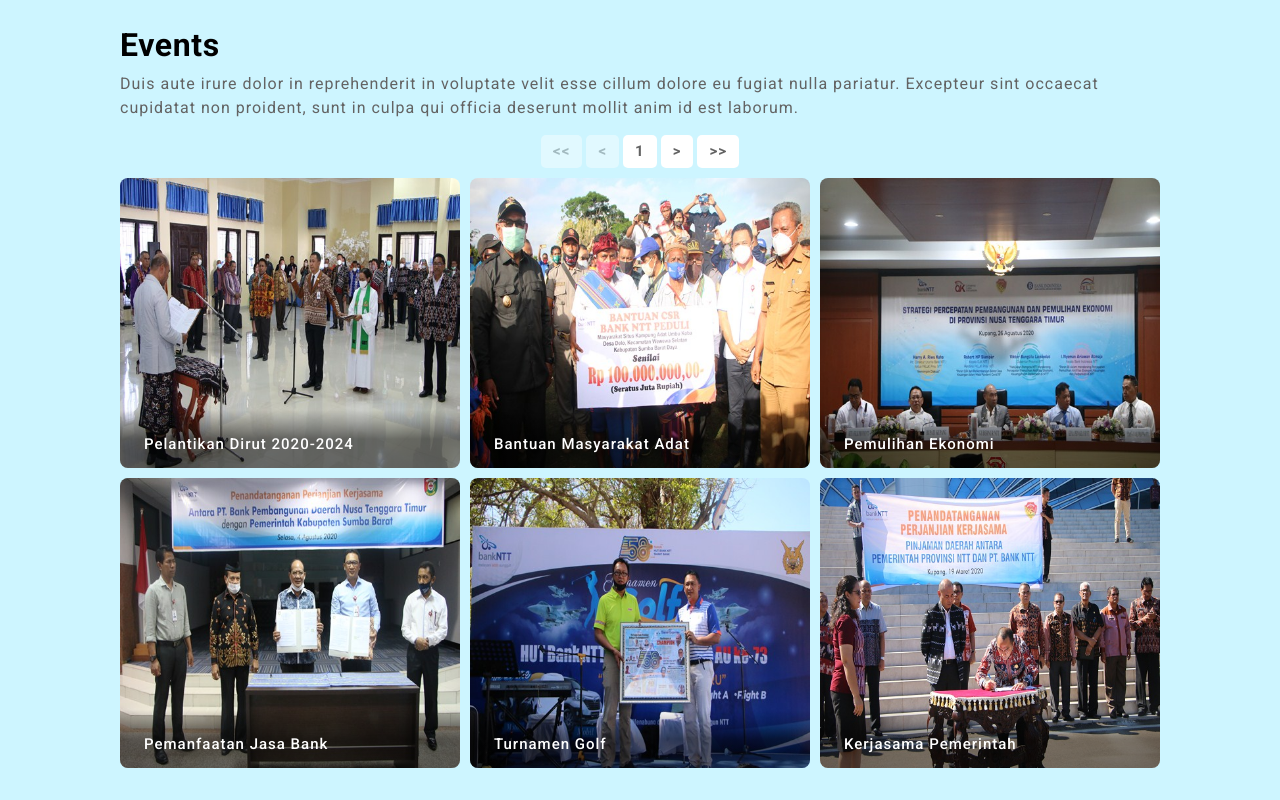
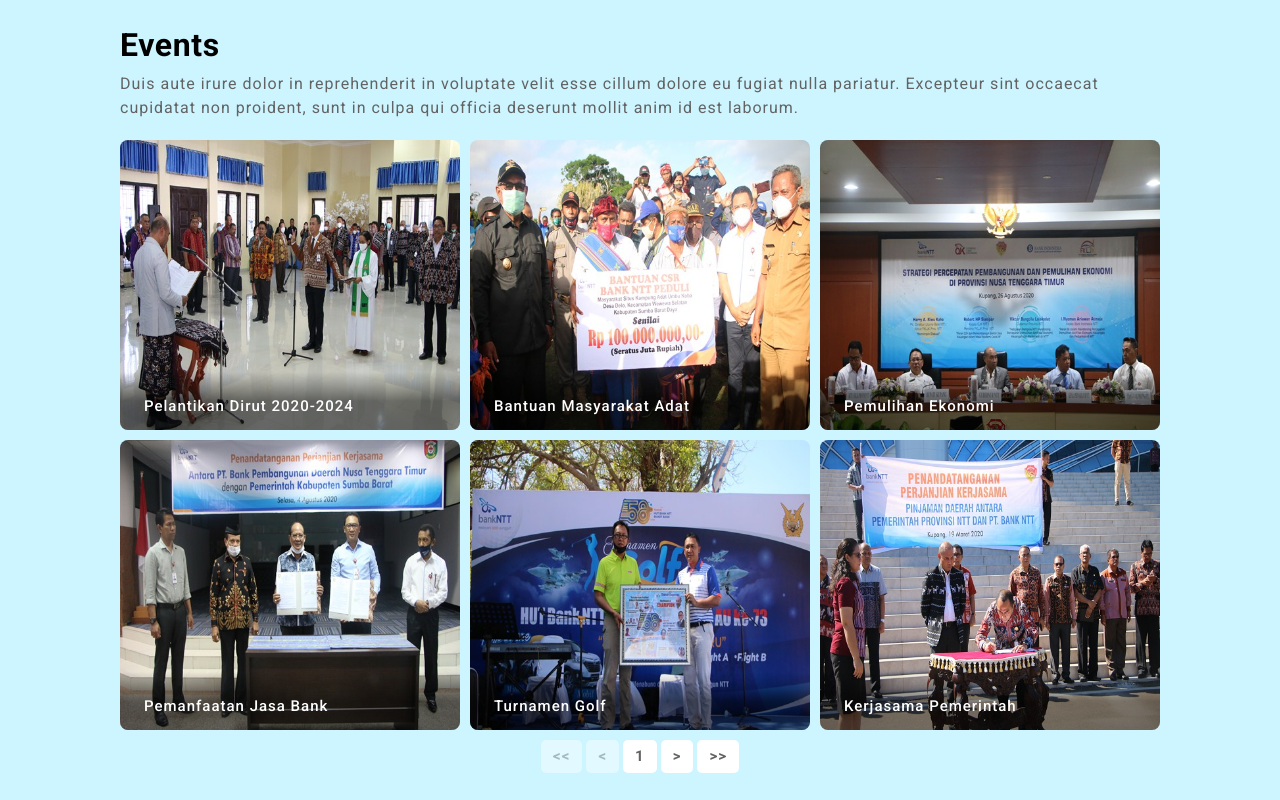
Before and after one commit to Petrando/bankntt, a Next.js app: page / in a window 1280 px wide. Shown: the part 1360-2160 px from the top of the page. Built offline with nearby package versions, Linux system fonts and the light colour scheme.

Commit message:
feat: Events pagination position & change page scroll behavior

```diff
--- a/components/home/Events.tsx
+++ b/components/home/Events.tsx
@@ -1,4 +1,4 @@
-import {useState, useEffect} from "react"
+import {useState, useEffect, useRef} from "react"
 import Pagination from "../globals/Pagination";
 import ImageInGrid from "../globals/ImageInGrid";
 import styles from "../../styles/home/Events.module.css";
@@ -132,10 +132,22 @@ const itemPerPage = 6;
 const Events = () => {
  	const [currentPage, setCurrentPage] = useState<number>(0);
  	const [pageCount, setPageCount] = useState<number>(0);
+  const [pageChanged, setPageChanged] = useState<boolean>(false);
+  const scrollRef = useRef<HTMLDivElement>();
 
  	useEffect(()=>{
  		setPageCount(Math.ceil(eventData.length/itemPerPage));
  	}, []);
+
+  useEffect(()=>{
+      if(!pageChanged){
+        setPageChanged(true);
+      }else {
+          setTimeout(()=>{
+            scrollRef.current.scrollIntoView();
+          }, 250);
+      }
+  }, [currentPage]);
 
  	const events = eventData.filter((d, i)=>{
     const startIdx = itemPerPage * currentPage;
@@ -153,16 +165,17 @@ const Events = () => {
         Excepteur sint occaecat cupidatat non proident, sunt in culpa qui officia deserunt mollit anim id est
         laborum.
 			</p>
-			<Pagination currentPage={currentPage} setCurrentPage={setCurrentPage} pageCount={pageCount} />
-			<div className={styles.eventImages}>
+			  <div className={styles.eventImages}>
 				  {
-          events.map((d, i) => (<ImageInGrid key={i}
+            events.map((d, i) => (<ImageInGrid key={i}
                              title={d.title}
                              about={d.about}
                              photo={"/images/events/" + d.photo + ".jpg"}
                       />))
-        }
-			</div>
+          }
+          <div className={styles.scrollAnchor} ref={scrollRef} />
+			  </div>
+      <Pagination currentPage={currentPage} setCurrentPage={setCurrentPage} pageCount={pageCount} />
 		</section>
 	)
 }
--- a/styles/components/Pagination.module.css
+++ b/styles/components/Pagination.module.css
@@ -1,6 +1,6 @@
 .container {
-	margin-top: 15px;
-	margin-bottom: 10px;
+	margin-top: 10px;
+	margin-bottom: 90px;
 	display: flex;
 	flex-direction: row;
 	justify-content: center;
@@ -55,5 +55,12 @@
 	.container {
 		justify-content: flex-start;
 		width: 90%;
+		margin-bottom: 70px;
 	}
 }
+
+@media (min-width: 649px) and (max-width: 1024px) {
+	.container {
+		margin-bottom: 80px;
+	}
+}
--- a/styles/home/Events.module.css
+++ b/styles/home/Events.module.css
@@ -7,6 +7,15 @@
   background-color: #cdf5ff;/* previous use Cases from robotmanager color : #e2f0f7;*/
   margin-top: 0px;
   position: relative;
+}
+
+.scrollAnchor {
+  position: absolute;
+  width: 0px;
+  height: 0px;
+  opacity: 0;
+  pointer-events: none;
+  top: -110px;
 }
 
 .eventsTitle {
@@ -30,11 +39,13 @@
 
 .eventImages {
   width: 81.25%;
-  margin-bottom: 90px;
+  margin-top: 20px;
+  margin-bottom: 0px;
   display: grid;
   grid-template-columns: 1fr 1fr 1fr;
   grid-template-rows: repeat(2, minmax(290px, auto));
   grid-gap: 10px;
+  position: relative;
 }
 
 
@@ -50,7 +61,7 @@
 
   .eventImages {
     width: 90%;
-    margin-bottom: 70px;
+    /*margin-bottom: 70px;*/
     grid-template-columns: 1fr;
     grid-template-rows: repeat(6, minmax(290px, auto));
   }
@@ -64,7 +75,7 @@
   .eventImages {
     grid-template-columns: 1fr 1fr;
     grid-template-rows: repeat(3, minmax(290px, auto));
-    margin-bottom: 80px;
+    /*margin-bottom: 80px;*/
   }
 }
 
```
